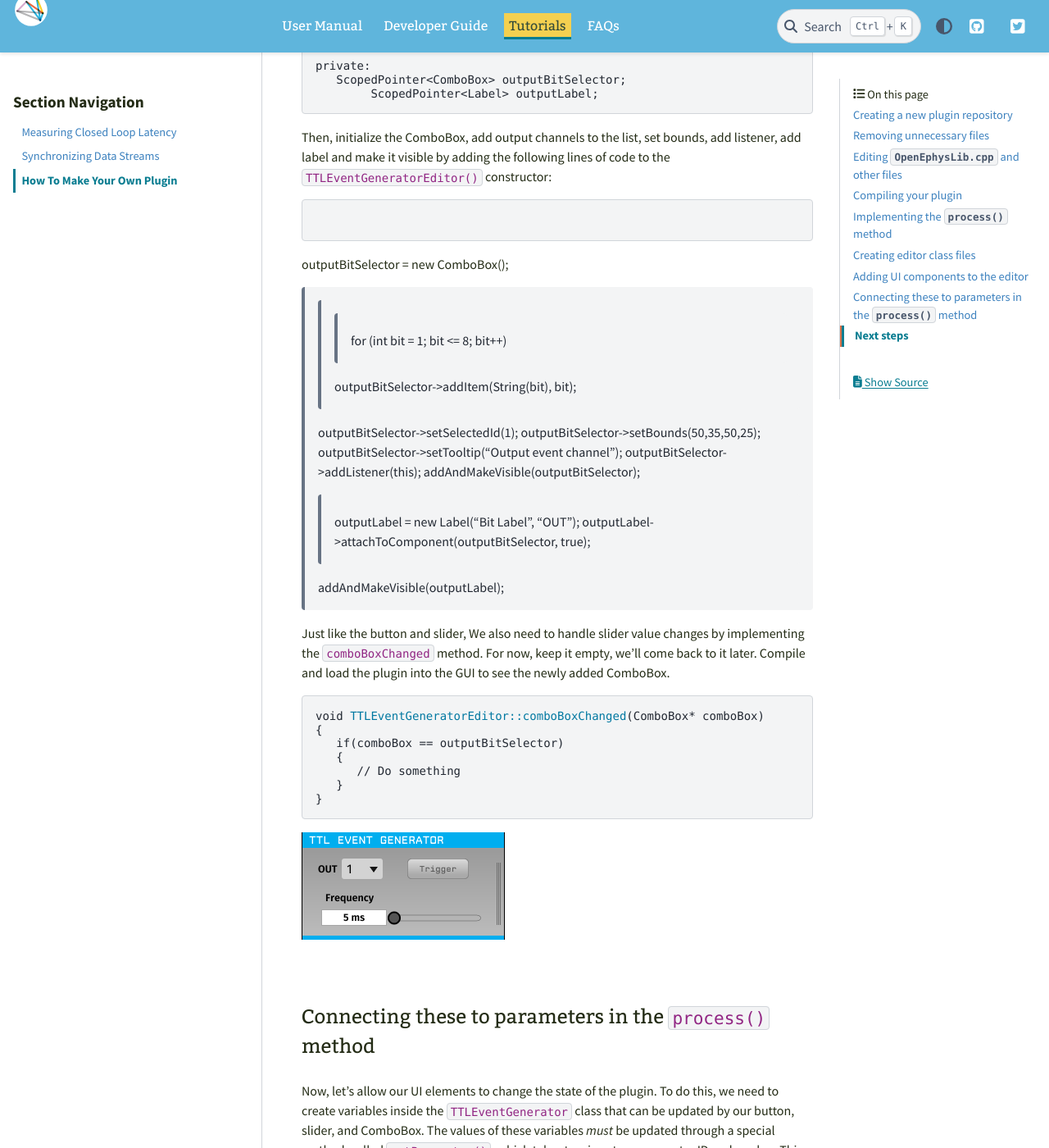
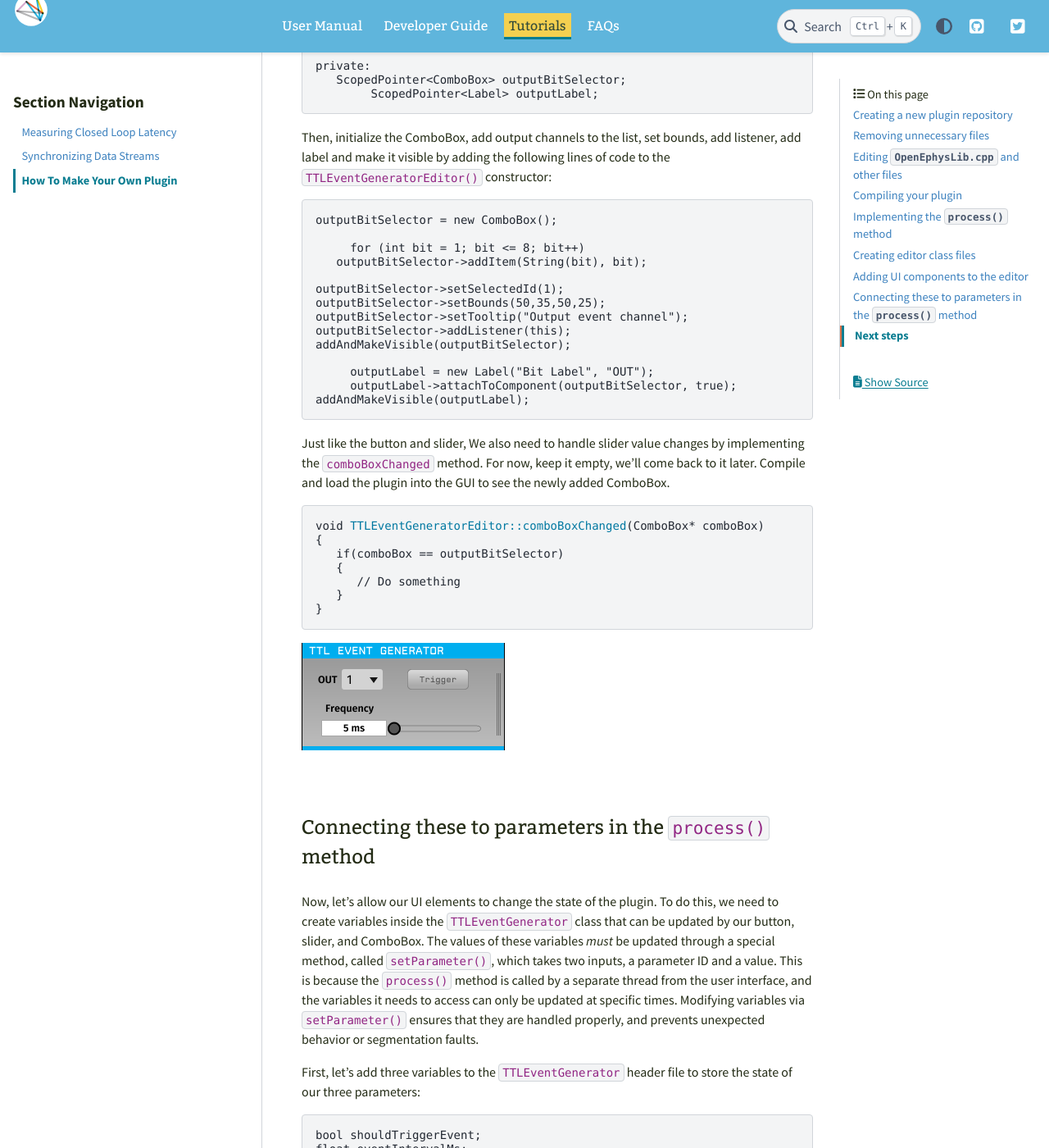
Before and after one commit to open-ephys/gui-docs, a Sphinx documentation site: the page built from source/Tutorials/How-To-Make-Your-Own-Plugin.rst, in a window 1280 px wide and 1400 px high, scrolled down 9337 px. Shown: the whole window at 82% size. Built offline with Sphinx 7.4.7 and the PyData theme 0.15.4, drawn with Linux system fonts in a browser that asks for light colours; some of the changed lines change nothing that is shown; some of the changed text lies outside the part shown.

```diff
--- a/source/Tutorials/How-To-Make-Your-Own-Plugin.rst
+++ b/source/Tutorials/How-To-Make-Your-Own-Plugin.rst
@@ -370,7 +370,7 @@
 
 .. code-block:: c++
 
-outputBitSelector = new ComboBox();
+   outputBitSelector = new ComboBox();
 
 	for (int bit = 1; bit <= 8; bit++)
       outputBitSelector->addItem(String(bit), bit);
@@ -422,7 +422,7 @@
    outputBit = 0; // the GUI uses 0-based indexing internally, even though the
                   // user-facing labels use 1-based indexing
 
-.. critical:: Always be sure to initialize all member variables, in order to avoid unexpected behavior.
+.. important:: Always be sure to initialize all member variables, in order to avoid unexpected behavior.
 
 Now, we can define how these variables are updated inside the :code:`setParameter()` method:
 
@@ -457,6 +457,7 @@
    }
 
 .. code-block:: c++
+
    void TTLEventGeneratorEditor::sliderEvent(Slider* slider)
    {
       if(slider == eventFrequency)
```
